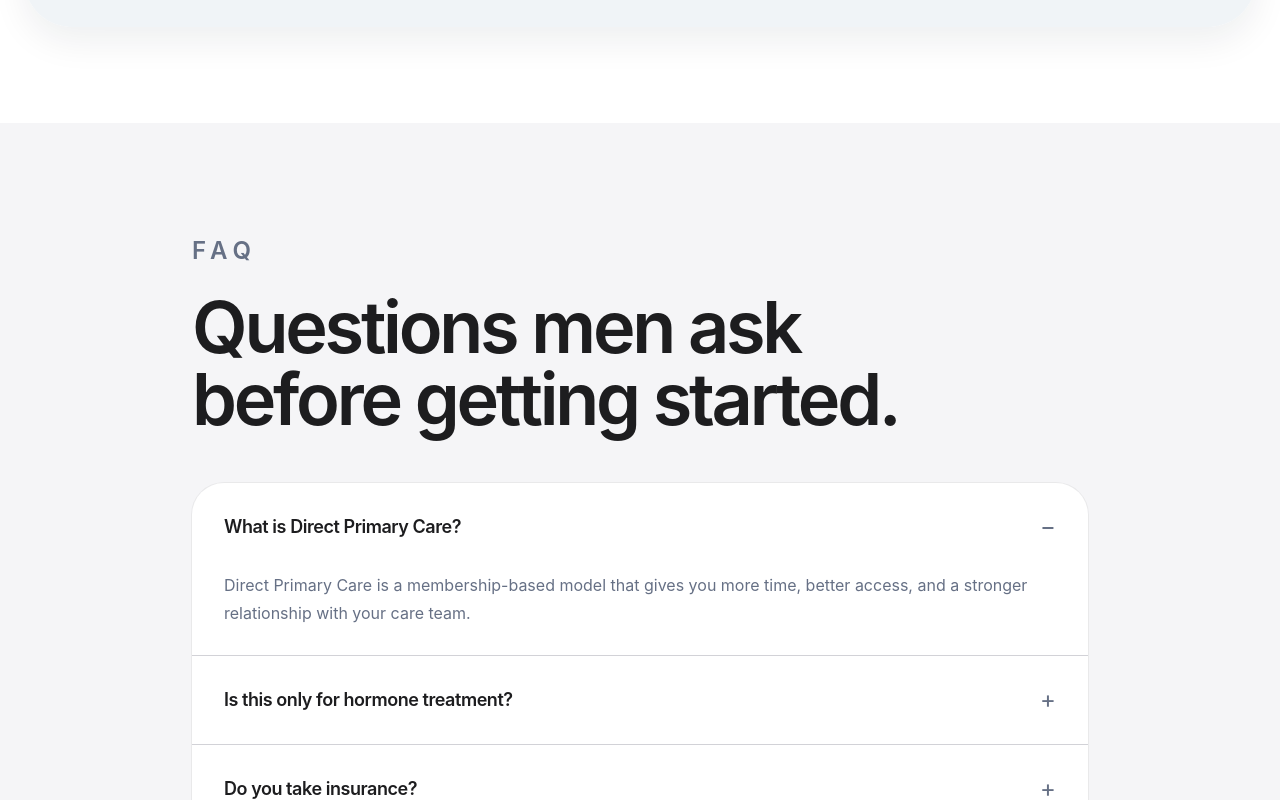
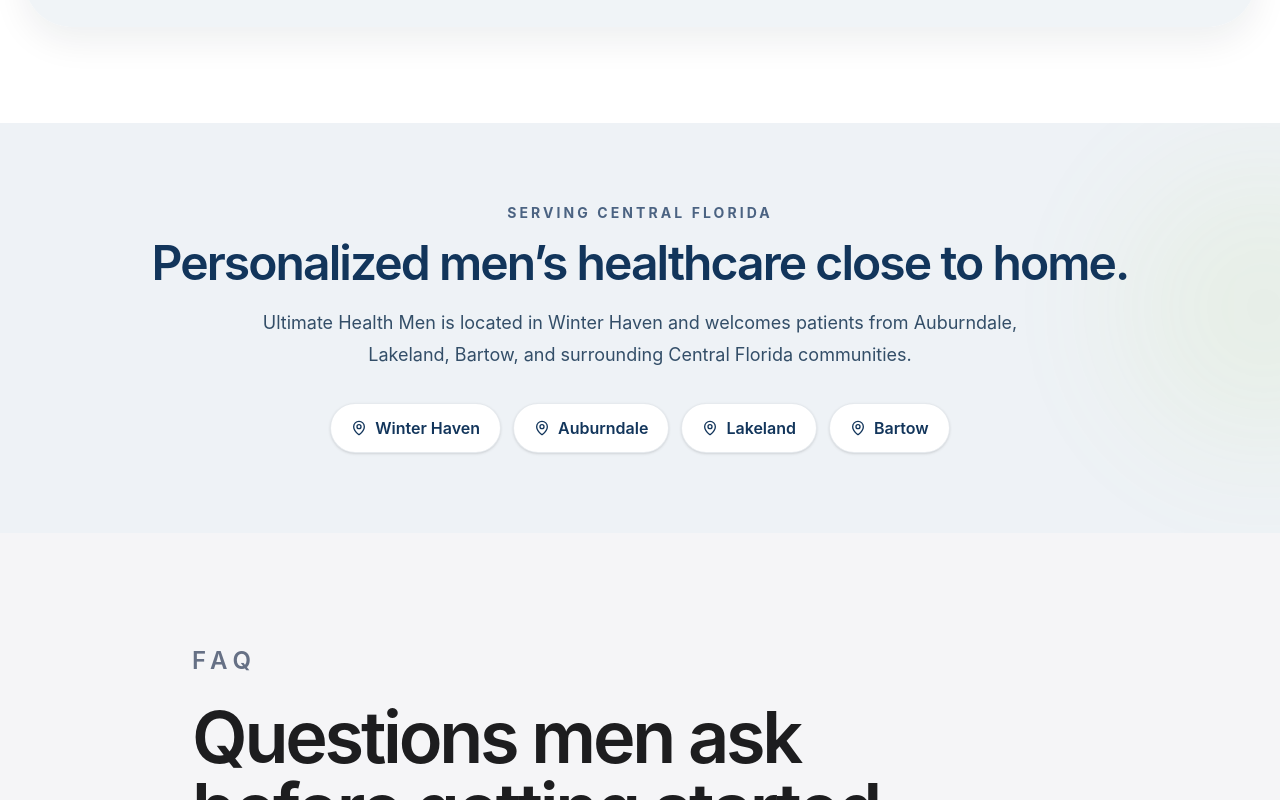
Before and after one commit to christopher-zaman/ultimatehealthmen, a React (Vite) app: page / in a window 1280 px wide. Shown: the part 8100-8900 px from the top of the page. Built offline with nearby package versions, Linux system fonts and the light colour scheme.

Commit message:
Add static Open Graph metadata for link previews

```diff
--- a/index.html
+++ b/index.html
@@ -1,13 +1,84 @@
 <!doctype html>
 <html lang="en">
   <head>
-    <meta charset="UTF-8" />
-    <link rel="icon" type="image/svg+xml" href="/favicon.svg" />
-    <meta name="viewport" content="width=device-width, initial-scale=1.0" />
-    <title>ultimatehealthmen</title>
-  </head>
+  <meta charset="UTF-8" />
+
+  <link rel="icon" type="image/svg+xml" href="/favicon.svg" />
+
+  <meta
+    name="viewport"
+    content="width=device-width, initial-scale=1.0"
+  />
+
+  <title>
+    Ultimate Health Men | Men’s Health Clinic in Winter Haven, FL
+  </title>
+
+  <meta
+    name="description"
+    content="Private men’s healthcare in Winter Haven, FL, serving Auburndale, Lakeland, Bartow, and surrounding Central Florida communities."
+  />
+
+  <link
+    rel="canonical"
+    href="https://ultimatehealthmen.com/"
+  />
+
+  <meta property="og:type" content="website" />
+  <meta property="og:locale" content="en_US" />
+  <meta
+    property="og:site_name"
+    content="Ultimate Health Men"
+  />
+  <meta
+    property="og:title"
+    content="Ultimate Health Men | Men’s Health Clinic in Winter Haven, FL"
+  />
+  <meta
+    property="og:description"
+    content="Private men’s healthcare in Winter Haven, FL, serving Auburndale, Lakeland, Bartow, and surrounding Central Florida communities."
+  />
+  <meta
+    property="og:url"
+    content="https://ultimatehealthmen.com/"
+  />
+  <meta
+    property="og:image"
+    content="https://ultimatehealthmen.com/amanda-banner.webp"
+  />
+  <meta
+    property="og:image:secure_url"
+    content="https://ultimatehealthmen.com/amanda-banner.webp"
+  />
+  <meta property="og:image:type" content="image/webp" />
+  <meta property="og:image:width" content="1200" />
+  <meta property="og:image:height" content="630" />
+  <meta
+    property="og:image:alt"
+    content="Ultimate Health Men in Winter Haven, Florida"
+  />
+
+  <meta
+    name="twitter:card"
+    content="summary_large_image"
+  />
+  <meta
+    name="twitter:title"
+    content="Ultimate Health Men | Men’s Health Clinic in Winter Haven, FL"
+  />
+  <meta
+    name="twitter:description"
+    content="Private men’s healthcare in Winter Haven, FL, serving Auburndale, Lakeland, Bartow, and surrounding Central Florida communities."
+  />
+  <meta
+    name="twitter:image"
+    content="https://ultimatehealthmen.com/amanda-banner.webp"
+  />
+</head>
+
   <body>
     <div id="root"></div>
+
     <script type="module" src="/src/main.jsx"></script>
   </body>
 </html>
--- /dev/null
+++ b/src/components/sections/ServiceArea.jsx
@@ -0,0 +1,46 @@
+import { MapPin } from "lucide-react";
+import { SERVICE_AREAS } from "../../config/site";
+
+function ServiceArea() {
+  return (
+    <section
+      aria-labelledby="service-area-heading"
+      className="relative overflow-hidden bg-[#eef2f6] px-6 py-16 sm:py-20"
+    >
+      <div className="radial-glow glow-green -right-32 top-10 h-72 w-72" />
+
+      <div className="relative mx-auto max-w-6xl text-center">
+        <p className="text-sm font-bold uppercase tracking-[0.22em] text-[#4B6382]">
+          Serving Central Florida
+        </p>
+
+        <h2
+          id="service-area-heading"
+          className="mt-4 text-3xl font-semibold tracking-[-0.04em] text-[#12355b] sm:text-4xl lg:text-5xl"
+        >
+          Personalized men’s healthcare close to home.
+        </h2>
+
+        <p className="mx-auto mt-5 max-w-3xl text-lg leading-8 text-[#334e68]">
+          Ultimate Health Men is located in Winter Haven and welcomes patients
+          from Auburndale, Lakeland, Bartow, and surrounding Central Florida
+          communities.
+        </p>
+
+        <div className="mt-8 flex flex-wrap justify-center gap-3">
+          {SERVICE_AREAS.map((city) => (
+            <div
+              key={city}
+              className="inline-flex items-center gap-2 rounded-full border border-[#12355b]/10 bg-white px-5 py-3 font-semibold text-[#12355b] shadow-sm"
+            >
+              <MapPin className="h-4 w-4" aria-hidden="true" />
+              <span>{city}</span>
+            </div>
+          ))}
+        </div>
+      </div>
+    </section>
+  );
+}
+
+export default ServiceArea;
--- a/src/components/seo/SEO.jsx
+++ b/src/components/seo/SEO.jsx
@@ -1,10 +1,11 @@
 import { Helmet } from "react-helmet-async";
 import { SITE_URL, SITE_NAME } from "../../config/site";
 
-const defaultTitle = `${SITE_NAME} | Men's Health Clinic in Winter Haven`;
+const defaultTitle =
+  `${SITE_NAME} | Men’s Health Clinic in Winter Haven, FL`;
 
 const defaultDescription =
-  "Private men's healthcare in Winter Haven specializing in Direct Primary Care, hormone optimization, weight management, erectile dysfunction treatment, peptide therapy, and preventive care.";
+  "Private men’s healthcare in Winter Haven, FL, serving Auburndale, Lakeland, Bartow, and surrounding Central Florida communities.";
 
 const defaultCanonical = SITE_URL;
 
--- a/src/config/site.js
+++ b/src/config/site.js
@@ -1,3 +1,10 @@
 export const SITE_URL = "https://ultimatehealthmen.com";
 
 export const SITE_NAME = "Ultimate Health Men";
+
+export const SERVICE_AREAS = [
+  "Winter Haven",
+  "Auburndale",
+  "Lakeland",
+  "Bartow",
+];
--- a/src/data/siteInfo.js
+++ b/src/data/siteInfo.js
@@ -18,6 +18,53 @@
     country: "US",
   },
 
+  serviceAreas: [
+    "Winter Haven",
+    "Auburndale",
+    "Lakeland",
+    "Bartow",
+  ],
+
+  hours: [
+    {
+      days: "Monday – Wednesday",
+      display: "8:30 AM – 5:00 PM",
+    },
+    {
+      days: "Thursday",
+      display: "8:30 AM – 6:00 PM",
+    },
+    {
+      days: "Friday – Saturday",
+      display: "8:30 AM – 12:00 PM",
+    },
+    {
+      days: "Sunday",
+      display: "Closed",
+    },
+  ],
+
+  openingHoursSpecification: [
+    {
+      "@type": "OpeningHoursSpecification",
+      dayOfWeek: ["Monday", "Tuesday", "Wednesday"],
+      opens: "08:30",
+      closes: "17:00",
+    },
+    {
+      "@type": "OpeningHoursSpecification",
+      dayOfWeek: ["Thursday"],
+      opens: "08:30",
+      closes: "18:00",
+    },
+    {
+      "@type": "OpeningHoursSpecification",
+      dayOfWeek: ["Friday", "Saturday"],
+      opens: "08:30",
+      closes: "12:00",
+    },
+  ],
+
   get fullAddress() {
     return `${this.address.street}, ${this.address.city}, ${this.address.state} ${this.address.zip}`;
   },
--- a/src/pages/Contact.jsx
+++ b/src/pages/Contact.jsx
@@ -9,10 +9,26 @@
   const structuredData = {
   "@context": "https://schema.org",
   "@type": "ContactPage",
+  "@id": `${SITE_URL}/contact#contactpage`,
   name: `Contact ${SITE_NAME}`,
   url: `${SITE_URL}/contact`,
   description:
-      "Contact Ultimate Health Men in Winter Haven, FL. Call, book online, or visit our office for private, personalized men's healthcare.",
+    "Contact Ultimate Health Men in Winter Haven, FL. We welcome patients from Auburndale, Lakeland, Bartow, and surrounding Central Florida communities.",
+
+  about: {
+    "@type": "MedicalBusiness",
+    "@id": `${SITE_URL}/#medicalbusiness`,
+    name: SITE_NAME,
+    telephone: siteInfo.phoneRaw,
+    address: {
+      "@type": "PostalAddress",
+      streetAddress: siteInfo.address.street,
+      addressLocality: siteInfo.address.city,
+      addressRegion: siteInfo.address.state,
+      postalCode: siteInfo.address.zip,
+      addressCountry: siteInfo.address.country,
+    },
+  },
 };
 
   const expectations = [
@@ -25,8 +41,8 @@
   return (
     <>
       <SEO
-        title={`Contact ${SITE_NAME} | Winter Haven Men's Health Clinic`}
-        description="Contact Ultimate Health Men in Winter Haven, FL. Call, book online, or visit our office for private, personalized men's healthcare."
+          title={`Contact ${SITE_NAME} | Winter Haven, FL`}
+          description="Contact Ultimate Health Men in Winter Haven, FL. We welcome patients from Auburndale, Lakeland, Bartow, and surrounding Central Florida communities."
           canonical={`${SITE_URL}/contact`}
           structuredData={structuredData}
         />
@@ -40,13 +56,13 @@
               </p>
 
               <h1 className="text-5xl font-semibold tracking-[-0.05em] sm:text-6xl lg:text-7xl">
-                Start the conversation about better men’s health.
+                Visit our men’s health clinic in Winter Haven.
               </h1>
 
               <p className="mt-6 max-w-3xl text-lg leading-8 text-[var(--text-muted)] sm:text-xl">
-                Have a question, want to learn more, or ready to schedule?
-                Reach out to {SITE_NAME} and take the next step toward direct,
-                personalized care.
+                Reach out to {SITE_NAME} for private, personalized care in Winter
+                Haven. We also welcome patients from Auburndale, Lakeland, Bartow,
+                and surrounding Central Florida communities.
               </p>
 
               <div className="mt-8 flex flex-wrap gap-3">
--- a/src/pages/Home.jsx
+++ b/src/pages/Home.jsx
@@ -7,18 +7,29 @@
 import AboutAmanda from "../components/sections/AboutAmanda";
 import TrustSection from "../components/sections/TrustSection";
 import FAQ from "../components/sections/FAQ";
+import ServiceArea from "../components/sections/ServiceArea";
 import FinalCTA from "../components/sections/FinalCTA";
 import AnimatedSection from "../components/ui/AnimatedSection";
 import SEO from "../components/seo/SEO";
 import { siteInfo } from "../data/siteInfo";
-import { SITE_URL, SITE_NAME } from "../config/site";
+import {
+  SITE_URL,
+  SITE_NAME,
+  SERVICE_AREAS,
+} from "../config/site";
 
 function Home() {
   const structuredData = {
     "@context": "https://schema.org",
     "@type": "MedicalBusiness",
+    "@id": `${SITE_URL}/#medicalbusiness`,
     name: SITE_NAME,
     url: SITE_URL,
+    telephone: siteInfo.phoneRaw,
+    email: siteInfo.email,
+    image: `${SITE_URL}/amanda-banner.webp`,
+    priceRange: "$$",
+
     address: {
       "@type": "PostalAddress",
       streetAddress: siteInfo.address.street,
@@ -27,16 +38,32 @@
       postalCode: siteInfo.address.zip,
       addressCountry: siteInfo.address.country,
     },
-    areaServed: ["Winter Haven", "Central Florida"],
-    openingHours: "By appointment",
-    medicalSpecialty: ["Primary Care", "Men's Health"],
+
+    areaServed: SERVICE_AREAS.map((city) => ({
+      "@type": "City",
+      name: city,
+      containedInPlace: {
+        "@type": "State",
+        name: "Florida",
+      },
+    })),
+
+    openingHoursSpecification:
+      siteInfo.openingHoursSpecification,
+
+    medicalSpecialty: [
+      "Primary Care",
+      "Men's Health",
+    ],
+
+    sameAs: [],
   };
 
   return (
     <>
       <SEO
-        title="Ultimate Health Men | Men's Health Clinic in Winter Haven"
-        description="Private men's healthcare in Winter Haven specializing in Direct Primary Care, hormone optimization, weight management, erectile dysfunction treatment, peptide therapy, and preventive care."
+        title="Men’s Health Clinic in Winter Haven, FL | Ultimate Health Men"
+        description="Private men’s healthcare in Winter Haven, FL, serving Auburndale, Lakeland, Bartow, and nearby Central Florida communities. Explore direct primary care, hormone optimization, weight management, sexual wellness, and preventive care."
         canonical={SITE_URL}
         structuredData={structuredData}
       />
@@ -74,6 +101,10 @@
       </AnimatedSection>
 
       <AnimatedSection delay={0.05}>
+        <ServiceArea />
+      </AnimatedSection>
+
+      <AnimatedSection delay={0.05}>
         <FAQ />
       </AnimatedSection>
 
--- a/src/pages/ServicePage.jsx
+++ b/src/pages/ServicePage.jsx
@@ -1,7 +1,12 @@
 import { Link, useParams } from "react-router-dom";
 import { services } from "../data/servicesData";
 import SEO from "../components/seo/SEO";
-import { SITE_URL, SITE_NAME } from "../config/site";
+import {
+  SITE_URL,
+  SITE_NAME,
+  SERVICE_AREAS,
+} from "../config/site";
+import { siteInfo } from "../data/siteInfo";
 
 import ServiceHero from "../components/service/ServiceHero";
 import ServiceSplitSection from "../components/service/ServiceSplitSection";
@@ -14,20 +19,6 @@
 export default function ServicePage() {
   const { slug } = useParams();
   const service = services.find((item) => item.slug === slug);
-
-  const structuredData = service
-    ? {
-        "@context": "https://schema.org",
-        "@type": "MedicalBusiness",
-        name: SITE_NAME,
-        medicalSpecialty:
-          service.slug === "direct-primary-care"
-            ? "PrimaryCare"
-            : "Physician",
-        url: `${SITE_URL}/service/${service.slug}`,
-        serviceType: service.title,
-      }
-    : null;
 
   if (!service) {
     return (
@@ -53,12 +44,47 @@
     );
   }
 
+  const canonical = `${SITE_URL}/service/${service.slug}`;
+
+  const seoDescription = `${service.intro} Available in Winter Haven for patients from Auburndale, Lakeland, Bartow, and surrounding Central Florida communities.`;
+
+  const structuredData = {
+    "@context": "https://schema.org",
+    "@type": "Service",
+    "@id": `${canonical}#service`,
+    name: service.title,
+    serviceType: service.title,
+    url: canonical,
+    description: service.intro,
+
+    provider: {
+      "@type": "MedicalBusiness",
+      "@id": `${SITE_URL}/#medicalbusiness`,
+      name: SITE_NAME,
+      url: SITE_URL,
+      telephone: siteInfo.phoneRaw,
+      address: {
+        "@type": "PostalAddress",
+        streetAddress: siteInfo.address.street,
+        addressLocality: siteInfo.address.city,
+        addressRegion: siteInfo.address.state,
+        postalCode: siteInfo.address.zip,
+        addressCountry: siteInfo.address.country,
+      },
+    },
+
+    areaServed: SERVICE_AREAS.map((city) => ({
+      "@type": "City",
+      name: city,
+    })),
+  };
+
   return (
     <>
       <SEO
-        title={`${service.title} | ${SITE_NAME}`}
-        description={service.intro}
-        canonical={`${SITE_URL}/service/${service.slug}`}
+        title={`${service.title} in Winter Haven, FL | ${SITE_NAME}`}
+        description={seoDescription}
+        canonical={canonical}
         structuredData={structuredData}
       />
 
@@ -92,6 +118,24 @@
           dark
         />
 
+        <section className="service-section">
+          <div className="service-section-header">
+            <p className="service-eyebrow">
+              Serving Central Florida
+            </p>
+
+            <h2>
+              Care in Winter Haven for men across Polk County.
+            </h2>
+
+            <p>
+              Ultimate Health Men welcomes patients from Winter Haven,
+              Auburndale, Lakeland, Bartow, and nearby Central Florida
+              communities.
+            </p>
+          </div>
+        </section>
+
         <ServiceFAQ service={service} />
 
         <ServiceCTA service={service} />
```
Also changed, not shown: public/ultimate-health-men-og.jpeg (added), 1 other file (tests, documents, lock files or other folders). Lines whose indentation alone changed are shown as unchanged.
